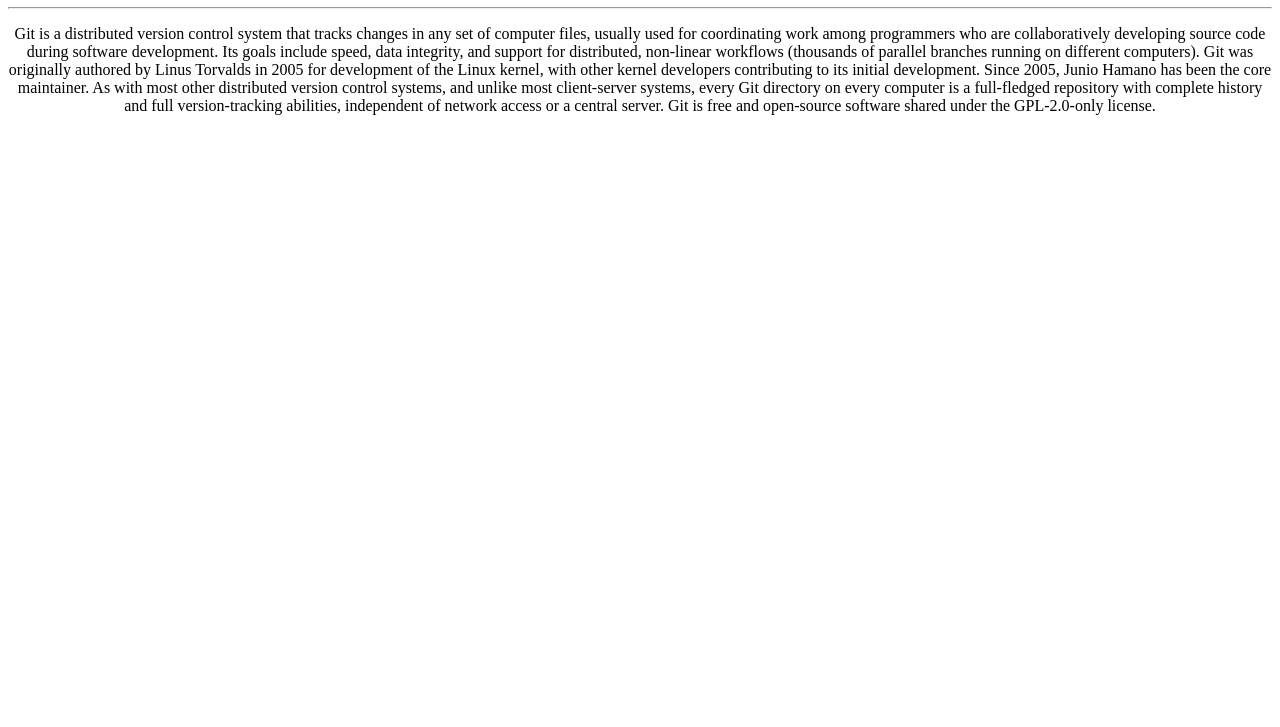
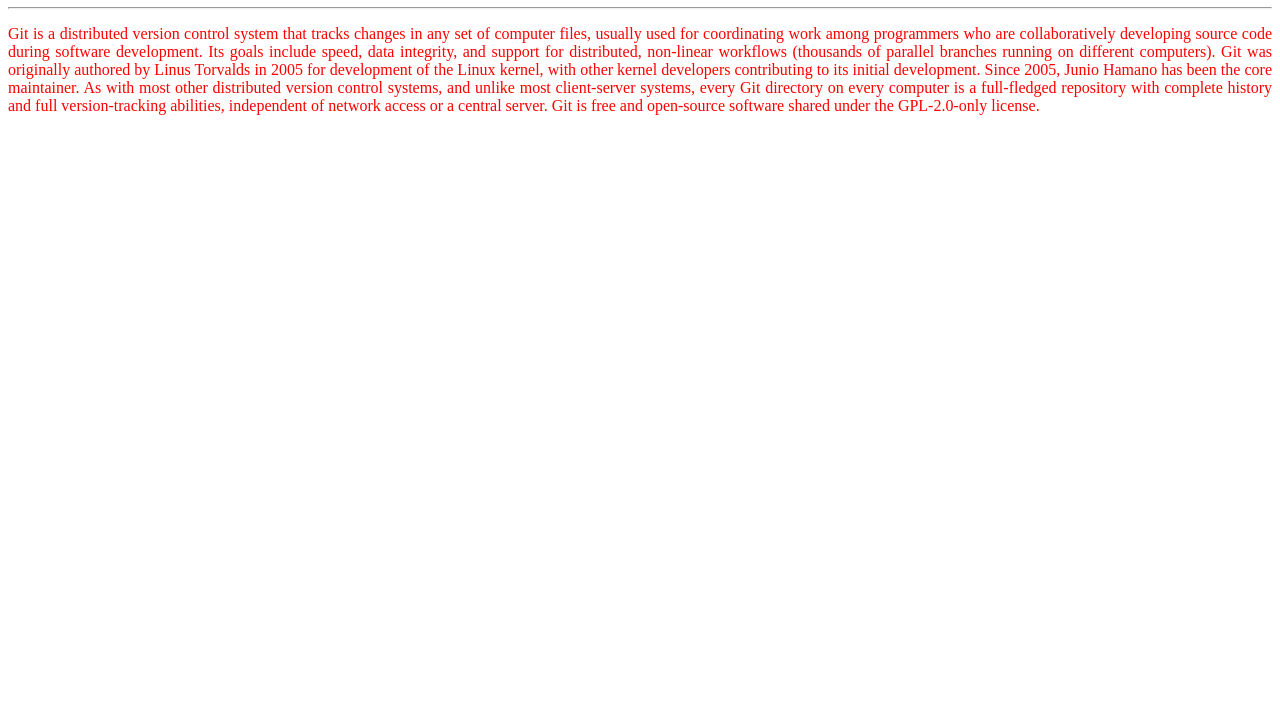
Before and after one commit to cicadaXiR/mergeconflict, a plain HTML site: page Index.html in a window 1280 px wide. Shown: the part 73-800 px from the top of the page. Drawn offline with Linux system fonts and the light colour scheme.

Commit message:
modifications by branch1

```diff
--- a/Index.html
+++ b/Index.html
@@ -9,12 +9,13 @@
     <div align="center">
         <h1>About Git</h1>
         <hr/>
-        <p>Git is a distributed version control system that tracks changes in any set of computer files, usually used for coordinating work among programmers who are collaboratively developing source code during software development.
+        <p style="color: red; text-align: justify;">Git is a distributed version control system that tracks changes in any set of computer files, usually used for coordinating work among programmers who are collaboratively developing source code during software development.
             Its goals include speed, data integrity, and support for distributed, non-linear workflows (thousands of parallel branches running on different computers).
             Git was originally authored by Linus Torvalds in 2005 for development of the Linux kernel, with other kernel developers contributing to its initial development.
             Since 2005, Junio Hamano has been the core maintainer. As with most other distributed version control systems, and unlike most client-server systems,
             every Git directory on every computer is a full-fledged repository with complete history and full version-tracking abilities, independent of network access or a central server.
-            Git is free and open-source software shared under the GPL-2.0-only license.</p>
+            Git is free and open-source software shared under the GPL-2.0-only license.
+        </p>
     </div>
 </body>
 </html>
```
